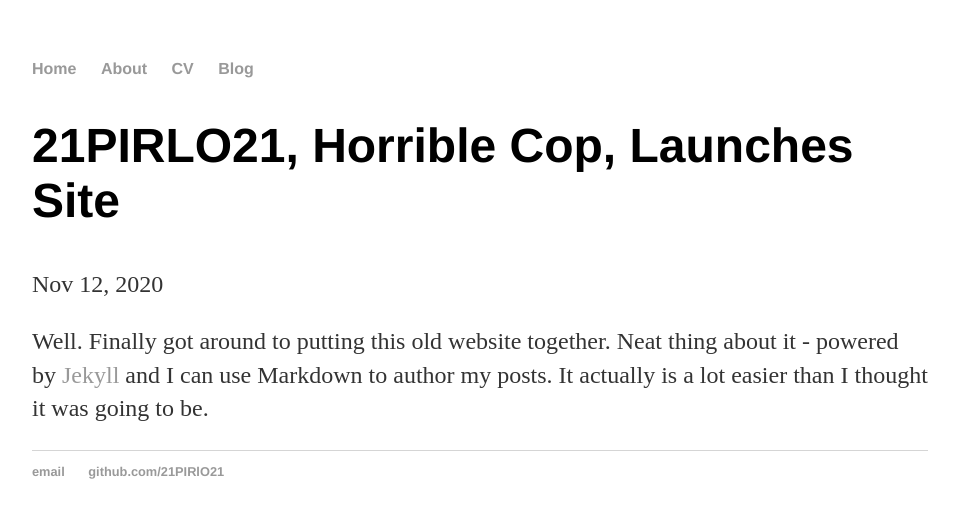
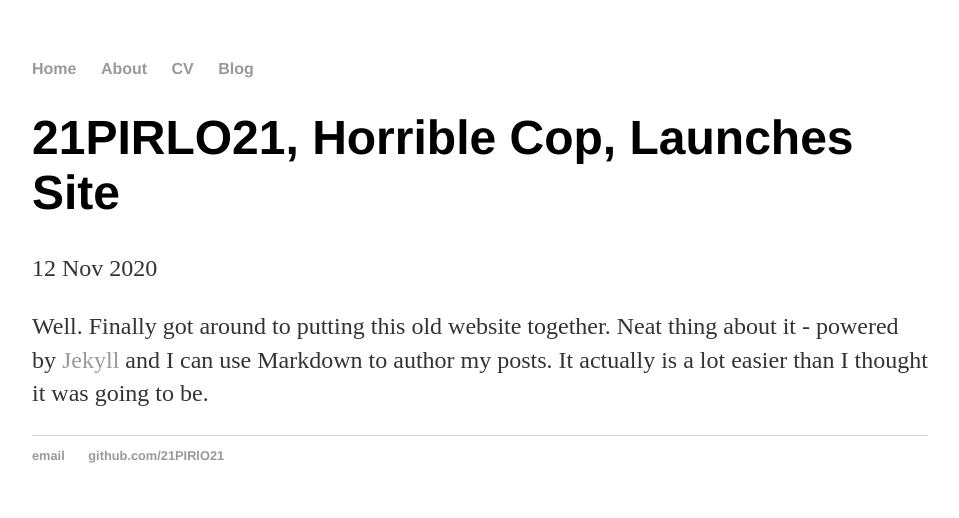
Before and after one commit to 21PIRLO21/21PIRLO21.github.io, a Jekyll site: the page built from _posts/2020-11-12-21PIRLO21-site-launched.md, in a window 1280 px wide. Shown: the top 518 px of the page, without its empty margins (160-1119 px from the left). Built offline with Jekyll 4.4.1, drawn with Linux system fonts in a browser that asks for light colours.

Commit message:
draw back 'post.html'

```diff
--- a/_layouts/post.html
+++ b/_layouts/post.html
@@ -1,39 +1,9 @@
 ---
 layout: default
 ---
-<!-- <h1>{{ page.title }}</h1>
+<h1>{{ page.title }}</h1>
 <p class="meta">{{ page.date | date_to_string }}</p>
 
-<div class="post-content" itemprop="articleBody">
+<div class="post">
   {{ content }}
-</div> -->
-
-<article class="post" itemscope itemtype="http://schema.org/BlogPosting">
-
-  <header class="post-header">
-      <h1 class="post-title" itemprop="name headline">{{ page.title }}</h1>
-      <p class="post-meta"><time datetime="{{ page.date | date_to_xmlschema }}" itemprop="datePublished">{{ page.date | date: "%b %-d, %Y" }}</time>{% if page.author %} • <span itemprop="author" itemscope itemtype="http://schema.org/Person"><span itemprop="name">{{ page.author }}</span></span>{% endif %}</p>
-  </header>
-
-  <div class="post-content" itemprop="articleBody">
-      {{ content }}
-  </div>
-
-  {% if page.comments %}
-  <div id="disqus_thread"></div>
-  <script type="text/javascript">
-/* * * CONFIGURATION VARIABLES * * */
-var disqus_shortname = 'kkpatternblog';
-/* * * DON'T EDIT BELOW THIS LINE * * */
-(function() {
-  var dsq = document.createElement('script'); dsq.type = 'text/javascript'; dsq.async = true;
-  dsq.src = '//' + disqus_shortname + '.disqus.com/embed.js';
-  (document.getElementsByTagName('head')[0] || document.getElementsByTagName('body')[0]).appendChild(dsq);
-})();
-  </script>
-  <noscript>Please enable JavaScript to view the <a href="https://disqus.com/?ref_noscript" rel="nofollow">comments powered by Disqus.</a></noscript>
-  {% endif %}
-
-  </div>
-
-</article>
+</div>
```
